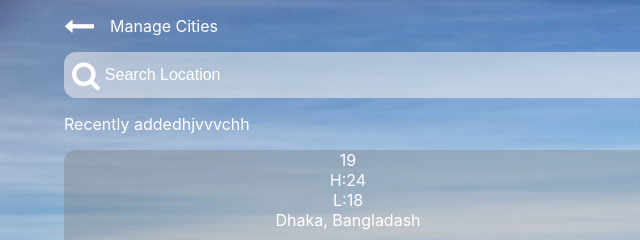
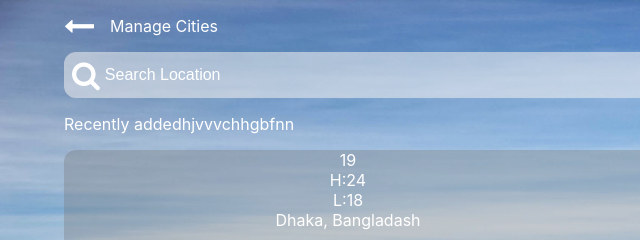
Before and after one commit to TiisetsoPule/MyWeatherApp, a plain HTML site: page manageCities.html in a window 1280 px wide. Shown: the top 240 px of the page, 0-640 px from the left. Drawn offline with nearby package versions, Linux system fonts and the light colour scheme.

Commit message:
kgvuuvb8yi

```diff
--- a/manageCities.html
+++ b/manageCities.html
@@ -21,7 +21,7 @@
             </div>
             <div class="third">
                 <p>
-                    Recently addedhjvvvchh
+                    Recently addedhjvvvchhgbfnn
                 </p>
             </div>
             <div class="fourth flex gap-1">
```
